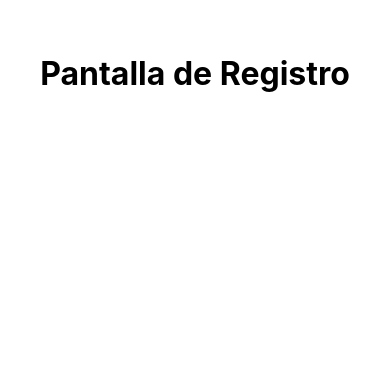
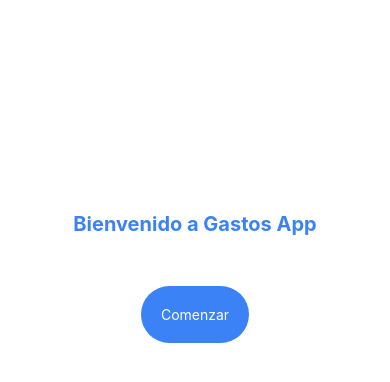
Before and after one commit to GuidoMaxier/GastosApp, a React Native app: screen / in a window 390 px wide. Shown: the part 146-528 px from the top of the page. Built offline with nearby package versions, Linux system fonts and the light colour scheme.

Commit message:
feat: integrate NativeWind with Tailwind CSS and add initial screen components

```diff
--- a/App.js
+++ b/App.js
@@ -3,11 +3,12 @@ import { StyleSheet, Text, View } from 'react-native';
 import GastosScreen from './src/screens/GastosScreen';
 import BienvenidaScreen from './src/screens/BienvenidaScreen';
 import RegistroScreen from './src/screens/RegistroScreen';
+import "./global.css";
 
 
 export default function App() {
 
-  const pantalla = "registro"
+  const pantalla = "bienvenida"
 
   if (pantalla === "bienvenida") {
     return <BienvenidaScreen />
--- a/app.json
+++ b/app.json
@@ -18,7 +18,8 @@
       }
     },
     "web": {
-      "favicon": "./assets/favicon.png"
+      "favicon": "./assets/favicon.png",
+      "bundler": "metro"
     }
   }
 }
--- /dev/null
+++ b/babel.config.js
@@ -0,0 +1,9 @@
+module.exports = function (api) {
+  api.cache(true);
+  return {
+    presets: [
+      ["babel-preset-expo", { jsxImportSource: "nativewind" }],
+      "nativewind/babel",
+    ],
+  };
+};
--- /dev/null
+++ b/global.css
@@ -0,0 +1,3 @@
+@tailwind base;
+@tailwind components;
+@tailwind utilities;
--- /dev/null
+++ b/metro.config.js
@@ -0,0 +1,6 @@
+const { getDefaultConfig } = require("expo/metro-config");
+const { withNativeWind } = require('nativewind/metro');
+
+const config = getDefaultConfig(__dirname)
+
+module.exports = withNativeWind(config, { input: './global.css' })
--- a/src/screens/BienvenidaScreen.jsx
+++ b/src/screens/BienvenidaScreen.jsx
@@ -1,24 +1,15 @@
 import React from 'react'
-import { Text, View, StyleSheet } from 'react-native'
+import { Text, View } from 'react-native'
 
 
 export default function BienvenidaScreen() {
     return (
-        <View style={styles.container}>
-            <Text style={styles.texto}>Pantalla de Bienvenida</Text>
+        <View className="flex-1 items-center justify-center bg-white">
+            <Text className="text-xl font-bold text-blue-500">
+                Bienvenido a Gastos App
+            </Text>
+
+            <Text className="mt-12 text-white bg-blue-500 p-5 rounded-full">Comenzar</Text>
         </View>
     )
 }
-
-const styles = StyleSheet.create({
-    texto: {
-        fontSize: 32,
-        fontWeight: 'bold',
-        color: 'black',
-        marginTop: 200,
-    },
-    container: {
-        alignItems: 'center',
-        justifyContent: 'center',
-    },
-});
--- a/src/screens/GastosScreen.jsx
+++ b/src/screens/GastosScreen.jsx
@@ -1,23 +1,12 @@
 import React from 'react'
-import { Text, View, StyleSheet } from 'react-native'
+import { Text, View } from 'react-native'
 
 export default function GastosScreen() {
     return (
-        <View style={styles.container}>
-            <Text style={styles.texto}>Pantalla de Gastos</Text>
-        </View>
+    <View className="flex-1 items-center justify-center bg-white">
+      <Text className="text-xl font-bold text-blue-500">
+        Pagina de los gastos
+      </Text>
+    </View>
     )
 }
-
-const styles = StyleSheet.create({
-    texto: {
-        fontSize: 32,
-        fontWeight: 'bold',
-        color: 'black',
-        marginTop: 200,
-    },
-    container: {
-        alignItems: 'center',
-        justifyContent: 'center',
-    },
-});
--- a/src/screens/RegistroScreen.jsx
+++ b/src/screens/RegistroScreen.jsx
@@ -1,22 +1,12 @@
 import React from 'react'
-import { Text, View, StyleSheet } from 'react-native'
+import { Text, View } from 'react-native'
 
 export default function RegistroScreen() {
     return (
-        <View style={styles.container}>
-            <Text style={styles.texto}>Pantalla de Registro</Text>
-        </View>
+    <View className="flex-1 items-center justify-center bg-white">
+      <Text className="text-xl font-bold text-blue-500">
+        Pagina del registro
+      </Text>
+    </View>
     )
 }
-const styles = StyleSheet.create({
-    texto: {
-        fontSize: 32,
-        fontWeight: 'bold',
-        color: 'black',
-        marginTop: 200,
-    },
-    container: {
-        alignItems: 'center',
-        justifyContent: 'center',
-    },
-});
--- /dev/null
+++ b/tailwind.config.js
@@ -0,0 +1,10 @@
+/** @type {import('tailwindcss').Config} */
+module.exports = {
+  // NOTE: Update this to include the paths to all files that contain Nativewind classes.
+  content: ["./App.jsx", "./src/**/*.{js,jsx,ts,tsx}"],
+  presets: [require("nativewind/preset")],
+  theme: {
+    extend: {},
+  },
+  plugins: [],
+}
```
Also changed, not shown: package.json (+10 -2 lines), 1 other file (tests, documents, lock files or other folders).
